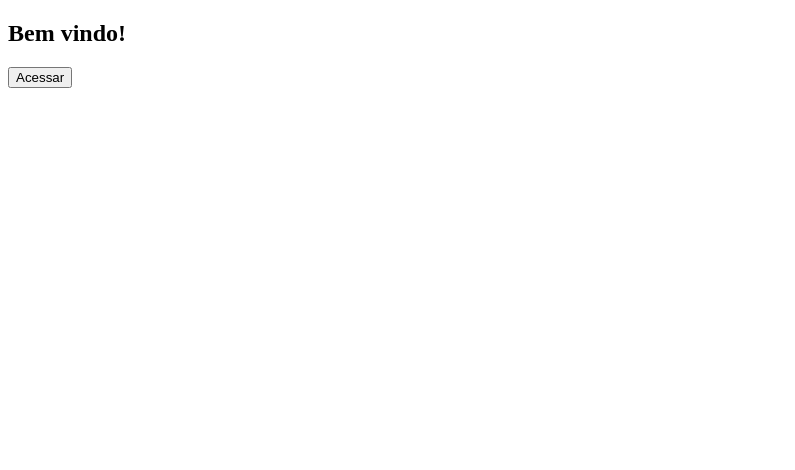
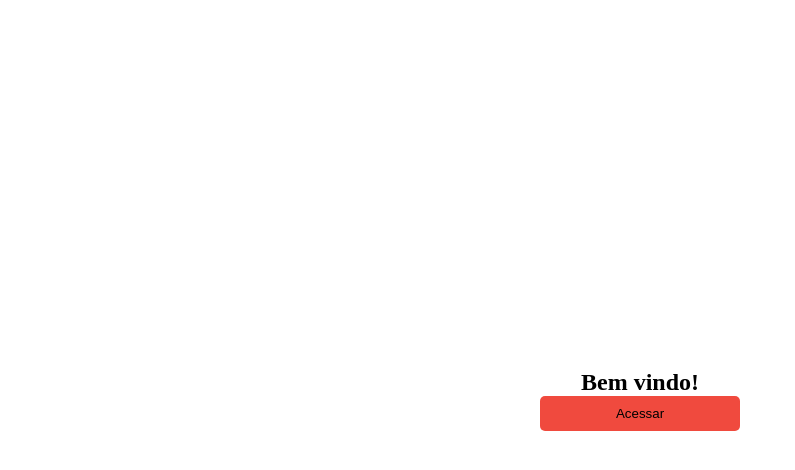
Before and after one commit to vinicinls/ProgramacaoWeb, a plain HTML site: page Aula02/index.html in a window 1280 px wide. Shown: the whole page, without its empty margins (0-795 px from the left). Drawn offline with Linux system fonts and the light colour scheme.

Commit message:
melhorando o codigo

```diff
--- a/Aula02/index.html
+++ b/Aula02/index.html
@@ -1,16 +1,26 @@
 <!DOCTYPE html>
 <html lang="en">
+
 <head>
     <meta charset="UTF-8">
     <meta name="viewport" content="width=device-width, initial-scale=1.0">
     <title>Document</title>
 </head>
+
 <body>
-    <h2 id="area">Bem vindo!</h2>
-    <button onclick="entrar()">Acessar</button>
+    <div class="container">
+        <div class="teste">
+            <h2 id="area">Bem vindo!</h2>
+            <link rel="stylesheet" href="style.css">
 
-     <h3 id="media"></h3>
+            <button class="btn" onclick="entrar()">Acessar</button>
+            <h2 id="area"></h2>
 
-    <script src="script.js"></script>
+            <h3 id="media"></h3>
+        </div>
+
+        <script src="script.js"></script>
+    </div>
 </body>
+
 </html>
--- a/Aula02/script.js
+++ b/Aula02/script.js
@@ -1,44 +1,46 @@
 var area = document.getElementById('area');
 
-
-
-
-
 function entrar() {
+    area.innerHTML = ""; // Limpa a área antes de adicionar novo conteúdo
 
     var nome = prompt("Digite seu nome");
     var curso = prompt("Digite seu curso");
-    if (nome & curso === '' || nome & curso === null) {
+
+    if (nome === '' || nome === null || curso === '' || curso === null) {
         alert("Ops, algo deu errado!");
         area.innerHTML = "Clique no botão para acessar...";
     } else {
-        area.innerHTML = "Bem-vindo, " + nome + " ao " + " curso de " + curso;
-        // Cria um botão "Sair da conta"
-        var nota1 = parseFloat(prompt("Digite as nota 1"));
-        var nota2 = parseFloat(prompt("Digite as nota 2"));
-        var nota3 = parseFloat(prompt("Digite as nota 3"));
+        area.innerHTML = "Bem-vindo, " + nome + " ao curso de " + curso;
 
+        var nota1 = parseFloat(prompt("Digite a nota 1"));
+        var nota2 = parseFloat(prompt("Digite a nota 2"));
+        var nota3 = parseFloat(prompt("Digite a nota 3"));
 
-        var media = mediaTresNotas(nota1,nota2,nota3);
-        media.innerHTML = media;
+        if (isNaN(nota1) || isNaN(nota2) || isNaN(nota3)) {
+            alert("Digite apenas números válidos!");
+            return;
+        }
 
-        if(media >= 7){
-            console.log("Aprovado");
-        }else{
-            console.log("Reprovado")
+        var media = mediaTresNotas(nota1, nota2, nota3);
+        area.innerHTML += "<br> Sua média é: " + media.toFixed(2);
+
+        if (media >= 7) {
+            area.innerHTML += "<br> Resultado: Aprovado ✅";
+        } else {
+            area.innerHTML += "<br> Resultado: Reprovado ❌";
         }
 
         let botaoSair = document.createElement("button");
         botaoSair.innerText = "Sair da conta";
         botaoSair.onclick = sair;
-        area.appendChild(botaoSair); // Adiciona o botão ao DOM
+        botaoSair.classList.add("btn");
+        area.appendChild(botaoSair);
     }
 }
 
-    function mediaTresNotas(nota1, nota2, nota3) {
-        return (nota1 + nota2 + nota3) / 3;
-
-    }
+function mediaTresNotas(nota1, nota2, nota3) {
+    return (nota1 + nota2 + nota3) / 3;
+}
 
 function sair() {
     alert("Até mais!");
--- /dev/null
+++ b/Aula02/style.css
@@ -0,0 +1,41 @@
+*{
+    margin: 0;
+    padding: 0;
+}
+
+.container{
+    height: 100vh;
+    display: flex;
+    align-items: center;
+    justify-content: center;
+    flex-direction: column;
+}
+
+.teste{
+    display: block;
+    flex-direction: column;
+    align-items: center;
+    justify-content: center;
+
+}
+
+
+#area{
+    display: flex;
+    align-items: center;
+    justify-content: center;
+}
+
+.btn{
+    border-radius: 5px;
+    padding: 10px;
+    cursor: pointer;
+    background-color: rgb(240, 74, 62);
+    border: none;
+    width: 200px;
+
+}
+
+.btn:hover{
+    background-color: rgb(96, 102, 190);
+}
```
